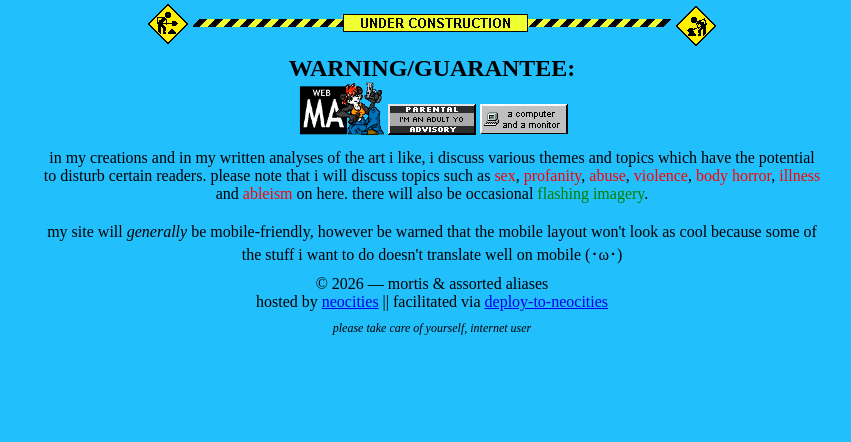
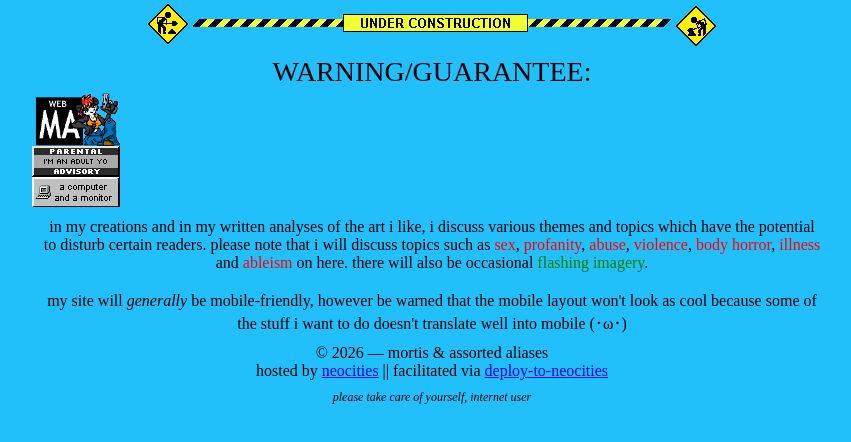
Before and after one commit to ErroneousMortis/neocities, a plain HTML site: page coming-soon/index.html in a window 1280 px wide. Shown: the whole page, without its empty margins (208-1059 px from the left). Drawn offline with Linux system fonts and the light colour scheme; a script that the page names is missing.

Commit message:
test zone: added more css resets, adjusted content based on that, and fixed some bad english

```diff
--- a/coming-soon/index.html
+++ b/coming-soon/index.html
@@ -25,17 +25,17 @@
   </head>
   <body id="landing">
     <div id="landing-cw" class="centered">
-	  <div>
+	  <div class="flex-container">
 	    <img src="media/constructionbanner.gif" alt="under construction banner">
 	  </div>
 	  <h2>WARNING/GUARANTEE:</h2>
-	  <div>
+	  <div id="landing-buttons">
 	    <a href="https://www.mabsland.com/Adoption.html"><img id="webma" src="media/censorma.gif" alt="web MA"></a>
 		<a href="#"><img src="media/buadult.png" alt="button adult"></a>
 		<a href="#"><img src="media/bubestviewed.gif" alt="button best viewed"></a>
 	  </div>
 	  <p>in my creations and in my written analyses of the art i like, i discuss various themes and topics which have the potential to disturb certain readers. please note that i will discuss topics such as <span class="red">sex</span>, <span class="red">profanity</span>, <span class="red">abuse</span>, <span class="red">violence</span>, <span class="red">body horror</span>, <span class="red">illness</span> and <span class="red">ableism</span> on here. there will also be occasional <span class="green">flashing imagery</span>.</p>
-	  <p>my site will <span class="emphasis">generally</span> be mobile-friendly, however be warned that the mobile layout won't look as cool because some of the stuff i want to do doesn't translate well on mobile (･ω･)</p>
+	  <p>my site will <span class="emphasis">generally</span> be mobile-friendly, however be warned that the mobile layout won't look as cool because some of the stuff i want to do doesn't translate well into mobile (･ω･)</p>
 	</div>
   </body>
   <footer class="centered">
--- a/coming-soon/styles/stylin.css
+++ b/coming-soon/styles/stylin.css
@@ -2,18 +2,47 @@
 	margin: 0;
 	padding: 0;
 	border: 0;
+	font: inherit;
+}
+
+*,
+*::before,
+*::after {
+	box-sizing: border-box;
+}
+
+img,
+picture,
+svg,
+video {
+	display: block;
+	max-width: 100%;
 }
 
 html {
 
 }
 
+body {
+	min-height: 100vh;
+}
+
 body#landing {
 	background-color: #22bffd;
 }
 
+#landing h2 {
+	font-size: 1.75em;
+	padding:5px;
+}
+
 #landing p {
 	padding: 10px;
+}
+
+#landing-buttons a {
+	display: block;
+	max-width: 88px;
 }
 
 #webma {
@@ -27,6 +56,11 @@ body#landing {
 
 #footerline {
 	padding: 10px;
+}
+
+.flex-container {
+	display: flex;
+	justify-content:center;
 }
 
 .centered {
```
